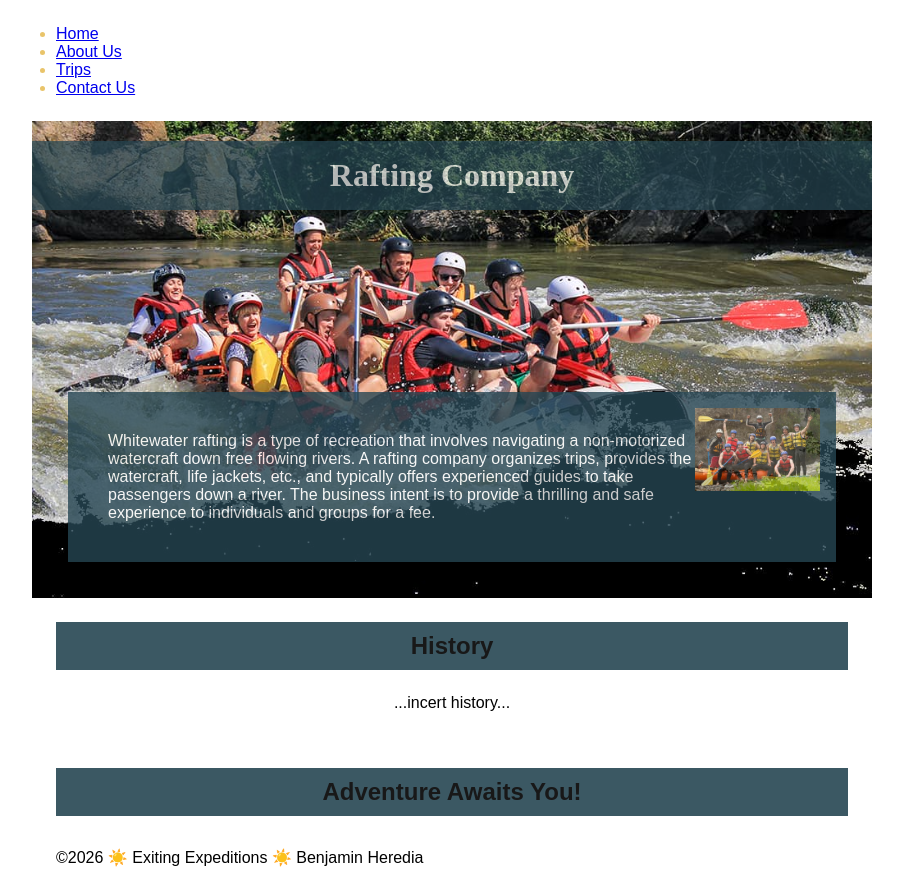
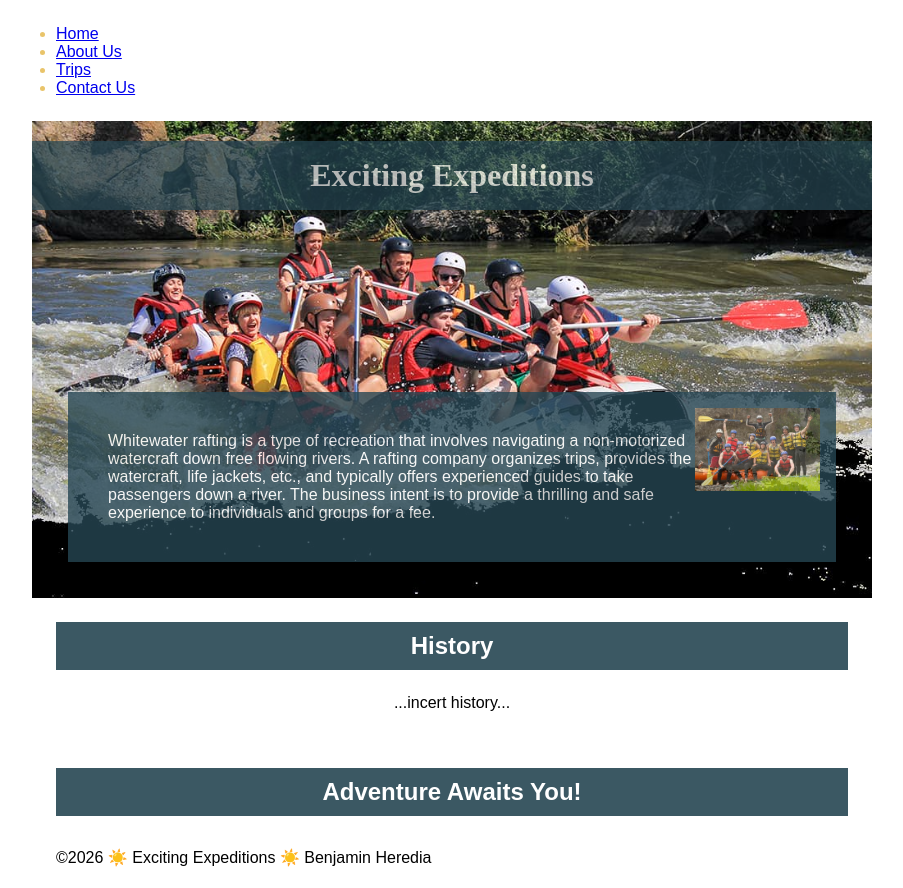
Before and after one commit to BENIX21/wdd130, a plain HTML site: page wwr/about.html in a window 1280 px wide. Shown: the part 127-1015 px from the top of the page, without its empty margins (188-1091 px from the left). Drawn offline with Linux system fonts and the light colour scheme.

Commit message:
reparando errores

```diff
--- a/wwr/about.html
+++ b/wwr/about.html
@@ -2,15 +2,15 @@
 <html lang="en">
 
 <head>
-
     <meta charset="UTF-8">
     <meta name="viewport" content="width=device-width, initial-scale=1.0">
-    <title>Rafting Site</title>
+
+    <title>Exciting Expeditions | About Us</title>
+
     <meta name="description"
-      content="Whitewater rafting is a type of recreation that involves navigating a non-motorized watercraft down free flowing rivers. A rafting company organizes trips, provides the watercraft, life jackets, etc., and typically offers experienced guides to take passengers down a river. The business intent is to provide a thrilling and safe experience to individuals and groups for a fee.">
+      content="Learn about Exciting Expeditions, our history, expert guides, and our commitment to safe and thrilling whitewater rafting adventures.">
     <meta name="author" content="Benjamin Daniel Heredia Urbinatti">
     <link rel="stylesheet" href="styles/rafting.css">
-
 </head>
 
 <body>
@@ -25,10 +25,12 @@
             </ul>
         </nav>
     </header>
+
     <main>
         <div class="hero">
             <img src="images/hero_transparency.jpg" alt="page_window">
-            <h1>Rafting Company</h1>
+            <!-- 3. h1 corregido con el nombre de la empresa -->
+            <h1>Exciting Expeditions</h1>
             <article>
                 <img src="images/happy-customer.jpg" alt="happy-customer">
                 <p>Whitewater rafting is a
@@ -40,24 +42,21 @@
                     passengers down a river. The business intent is to provide a thrilling and safe
                     experience to individuals and groups for a fee.
                 </p>
-
             </article>
         </div>
+
         <section>
-
             <h2>History</h2>
             <p>...incert history...</p>
+        </section>
 
-        </section>
         <section>
             <h2>Adventure Awaits You!</h2>
         </section>
-
-
     </main>
 
     <footer>
-        <p>©2026 ☀️ Exiting Expeditions ☀️ Benjamin Heredia</p>
+        <p>©2026 ☀️ Exciting Expeditions ☀️ Benjamin Heredia</p>
         <nav class="socialmedia">
             <a href="https://facebook.com">
                 <img src="images/facebook.svg" alt="Facebook Icon">
@@ -69,9 +68,7 @@
                 <img src="images/instagram.svg" alt="Instagram Icon">
             </a>
         </nav>
-
     </footer>
-
 </body>
 
 </html>
--- a/wwr/styles/rafting.css
+++ b/wwr/styles/rafting.css
@@ -1,5 +1,4 @@
 :root {
-
     --accent1-color: #264653;
     /* dark slate blue */
     --accent2-color: #e9c46a;
@@ -79,7 +78,6 @@ h1 {
     opacity: 0.7;
     background-color: var(--accent1-color);
     color: white;
-    /* white text – make sure there is enough contrast with the background-color */
 }
 
 .hero article {
@@ -97,8 +95,11 @@ h1 {
     width: 125px;
 }
 
+/* 4. Solución al contraste del h2: texto blanco sobre fondo azul oscuro */
 section h2 {
     background-color: var(--accent1-color);
+    color: white;
+    /* <--- Agregado para corregir el contraste */
     opacity: 0.9;
     text-align: center;
     font-family: var(--body-font);
```
